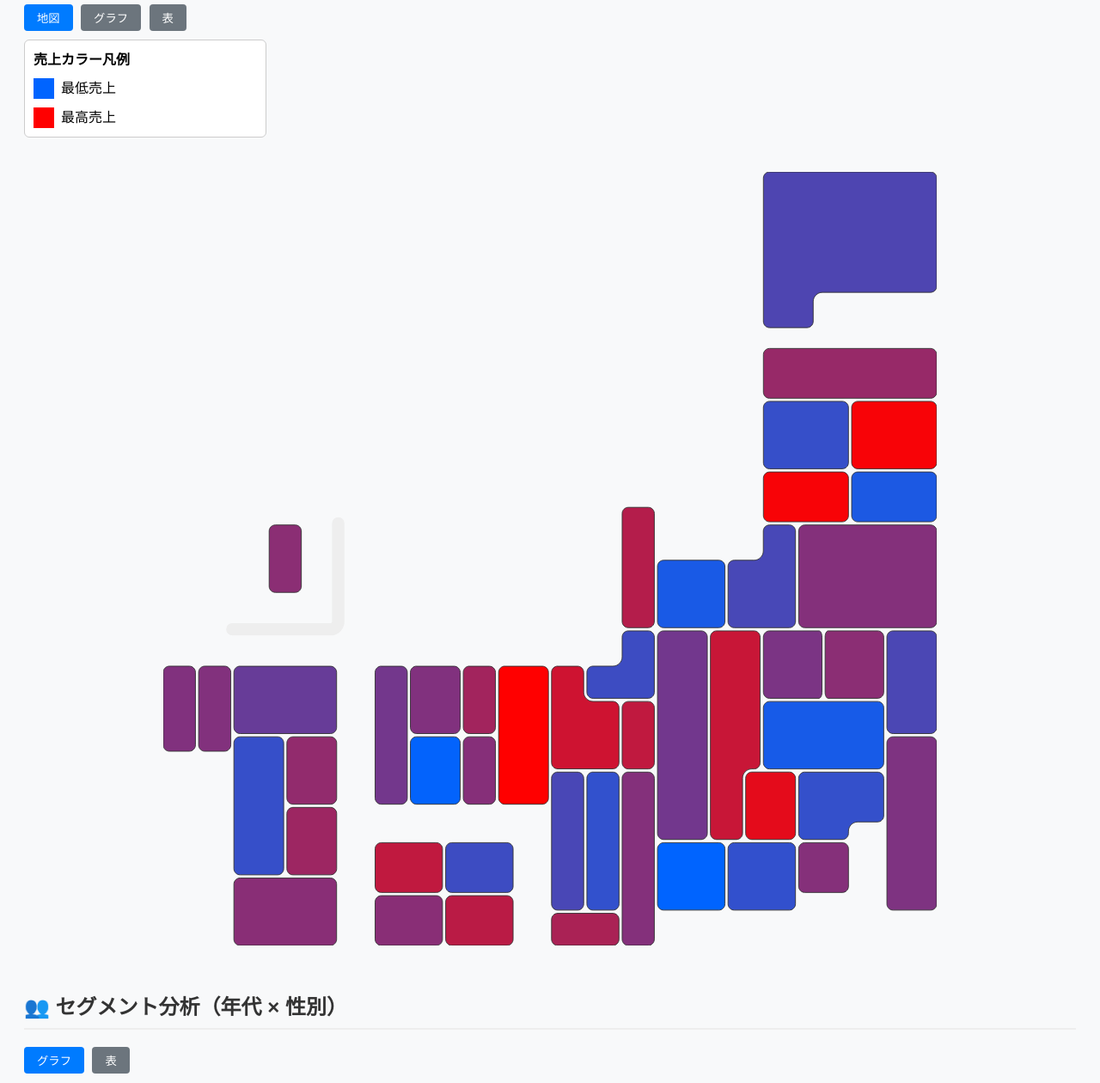
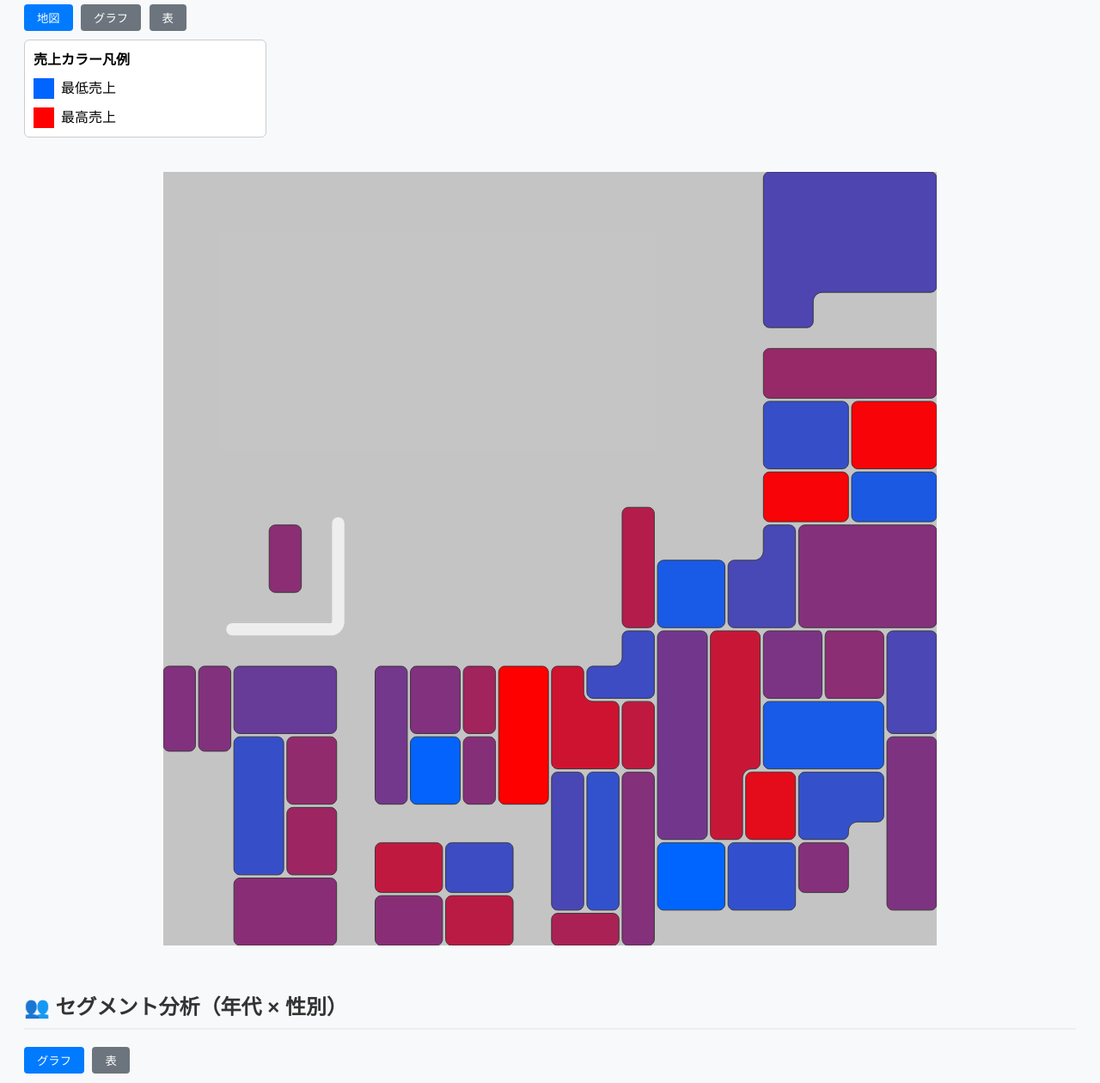
Before and after one commit to 31916/jikken3-kai, a Flask app: page /dashboard in a window 1280 px wide. Shown: the part 748-2008 px from the top of the page at 86% size. Run offline with Flask 3, Linux system fonts and the light colour scheme.

Commit message:
背景色変更

```diff
--- a/static/dashboard.css
+++ b/static/dashboard.css
@@ -82,3 +82,7 @@ th {
 #segmentationGraph, #segmentationTable, #regionGraph, #regionTable {
     margin-top: 20px;
 }
+
+#japanMapSvg {
+  background-color: #b4b4b4c0;
+}
```
